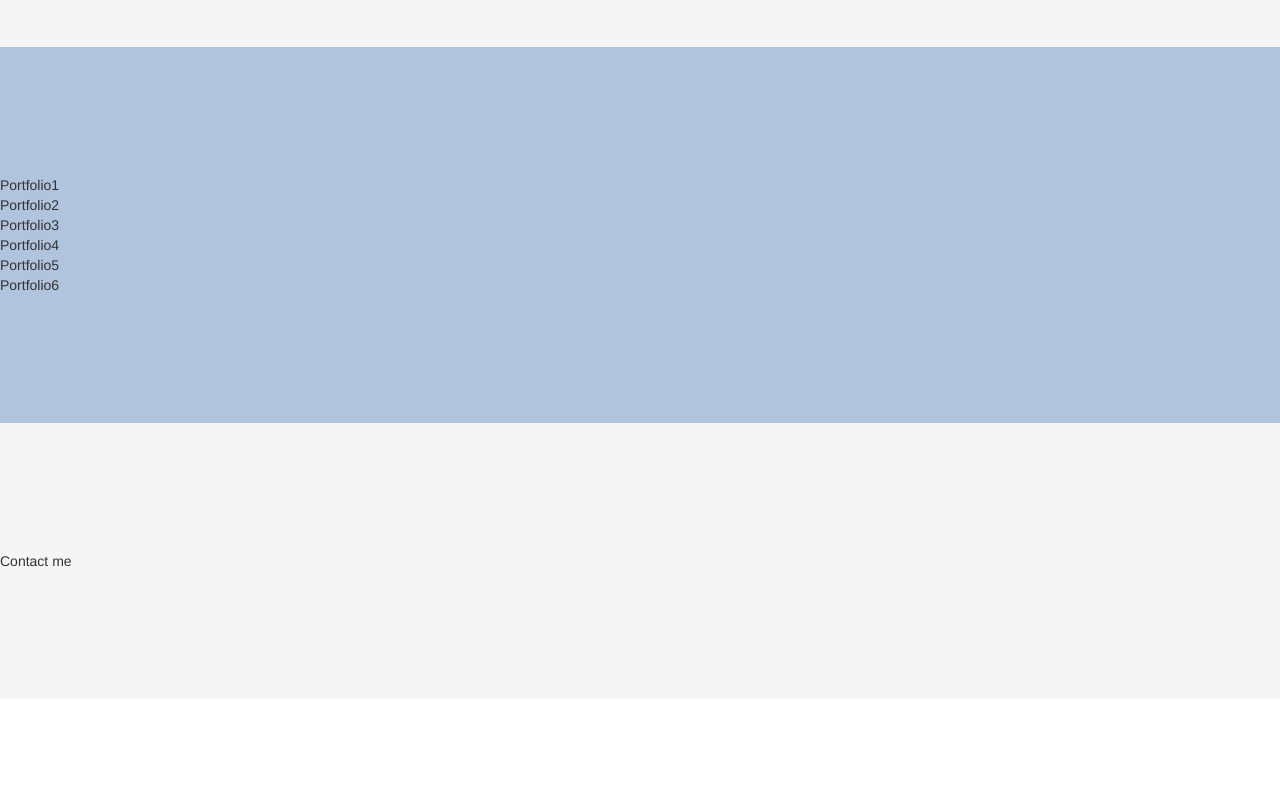
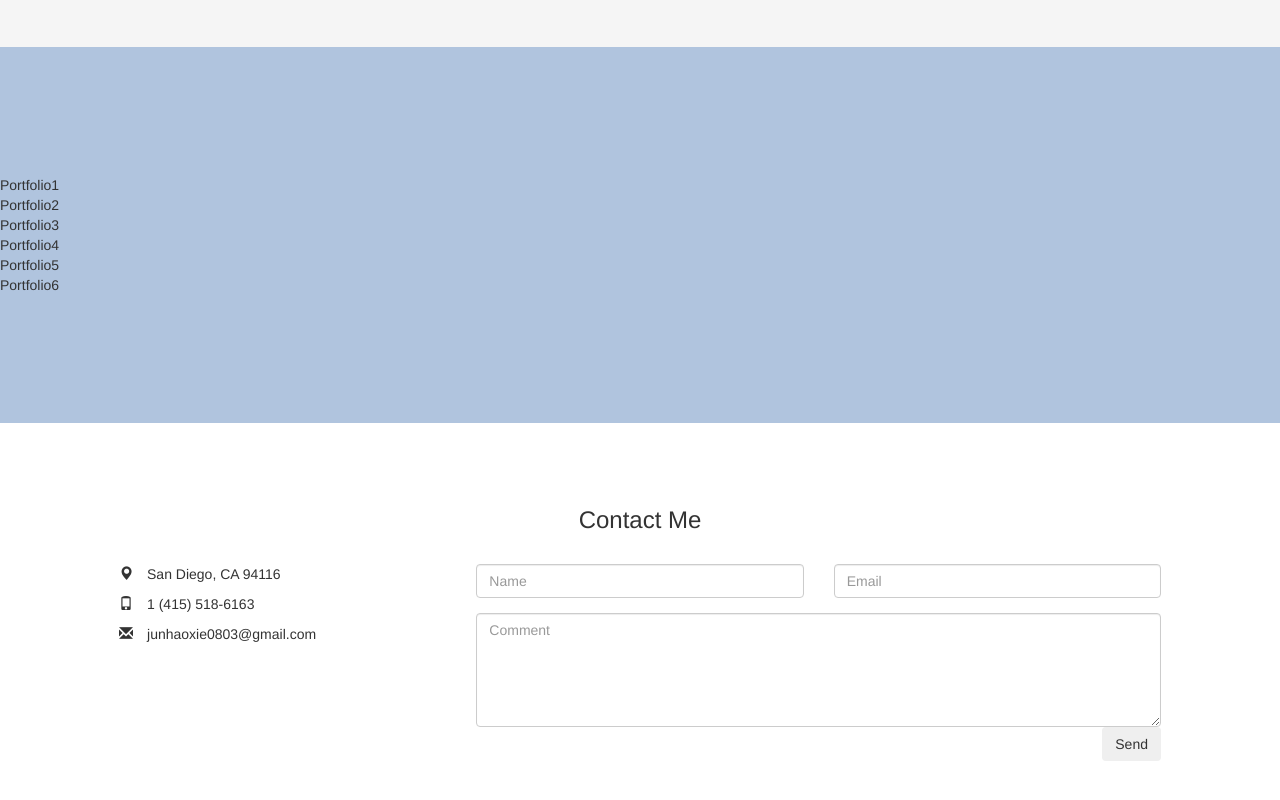
Before and after one commit to junhaox/JunhaoXie.com-Web, a React app: page / in a window 1280 px wide. Shown: the part 1235-2035 px from the top of the page. Before the commit the page ends 1934 px from the top, so only its background shows below. Built offline with nearby package versions, Linux system fonts and the light colour scheme.

Commit message:
Edited contact me section

```diff
--- a/index.html
+++ b/index.html
@@ -14,7 +14,33 @@
         <div id="cover"></div>
         <div id="aboutMe"></div>
         <div id="portfolio"></div>
-        <div id="contactMe"></div>
+        <div id="contactMe" class="container">
+            <h3 class="text-center">Contact Me</h3>
+            <br />
+            <div class="row test">
+                <div class="col-md-4">
+                <p><span class="glyphicon glyphicon-map-marker"></span>&emsp;San Diego, CA 94116</p>
+                <p><span class="glyphicon glyphicon-phone"></span>&emsp;1 (415) 518-6163</p>
+                <p><span class="glyphicon glyphicon-envelope"></span>&emsp;junhaoxie0803@gmail.com</p>
+                </div>
+                <div class="col-md-8">
+                <div class="row">
+                    <div class="col-sm-6 form-group">
+                    <input class="form-control" id="name" name="name" placeholder="Name" type="text" required>
+                    </div>
+                    <div class="col-sm-6 form-group">
+                    <input class="form-control" id="email" name="email" placeholder="Email" type="email" required>
+                    </div>
+                </div>
+                <textarea class="form-control" id="comments" name="comments" placeholder="Comment" rows="5"></textarea>
+                <div class="row">
+                    <div class="col-md-12 form-group">
+                    <button class="btn pull-right" type="submit">Send</button>
+                    </div>
+                </div>
+                </div>
+            </div>
+        </div>
         <script src="dist/app.min.js"></script>
     </body>
 </html>
--- a/src/css/custom.css
+++ b/src/css/custom.css
@@ -13,8 +13,7 @@
     padding-top:10%;
     padding-bottom:10%;
 }
+
 #contactMe {
-    background-color:whitesmoke;
-    padding-top:10%;
-    padding-bottom:10%;
+    padding: 5% 5%;
 }
--- a/src/js/app.js
+++ b/src/js/app.js
@@ -1,6 +1,6 @@
 import React from "react";
 import ReactDOM from "react-dom";
-import {Navbar, Nav, NavItem, Button, Jumbotron, Row, Col, Image, Carousel} from "react-bootstrap";
+import {Navbar, Nav, NavItem, Button, Jumbotron, Row, Col, Image, Carousel, FormGroup, FormControl} from "react-bootstrap";
 
 class TopMenu extends React.Component {
     render() {
@@ -100,24 +100,32 @@ class Portfolio extends React.Component {
     }
 }
 
-class Test extends React.Component {
-    render() {
-        return (
-            <div>
-                <Jumbotron>
-                    <h1>Welcome to Junhao's House</h1>
-                    <p>This is my personal website</p>
-                </Jumbotron>
-            </div>
-        )
-    }
-}
-
 class Contact extends React.Component {
     render() {
         return (
-            <div>
-                <div id="contact">Contact me</div>
+            <div id="contactText">
+                <h3>Contact Me</h3>
+                <Row>
+                    <Col md={4}>
+                        <p><span class="glyphicon glyphicon-map-marker"></span>San Diego, CA</p>
+                        <p><span class="glyphicon glyphicon-phone"></span>Phone: 1 (415) 518-6163</p>
+                        <p><span class="glyphicon glyphicon-envelope"></span>Email: junhaoxie0803@gmail.com</p>
+                    </Col>
+                    <Col md={8}>
+                        <Row>
+                            <Col sm={6}>
+                                <FormGroup>
+                                    <FormControl type="text" placeholder="Name" />
+                                </FormGroup>
+                            </Col>
+                            <Col sm={6}>
+                                <FormGroup>
+                                    <FormControl type="text" placeholder="Email" />
+                                </FormGroup>
+                            </Col>
+                        </Row>
+                    </Col>
+                </Row>
             </div>
         )
     }
@@ -127,4 +135,4 @@ ReactDOM.render(<TopMenu />, document.getElementById("topmenu"));
 ReactDOM.render(<Cover />, document.getElementById("cover"));
 ReactDOM.render(<AboutMe />, document.getElementById("aboutMe"));
 ReactDOM.render(<Portfolio />, document.getElementById("portfolio"));
-ReactDOM.render(<Contact />, document.getElementById("contactMe"));
+//ReactDOM.render(<Contact />, document.getElementById("contactMe"));
```
